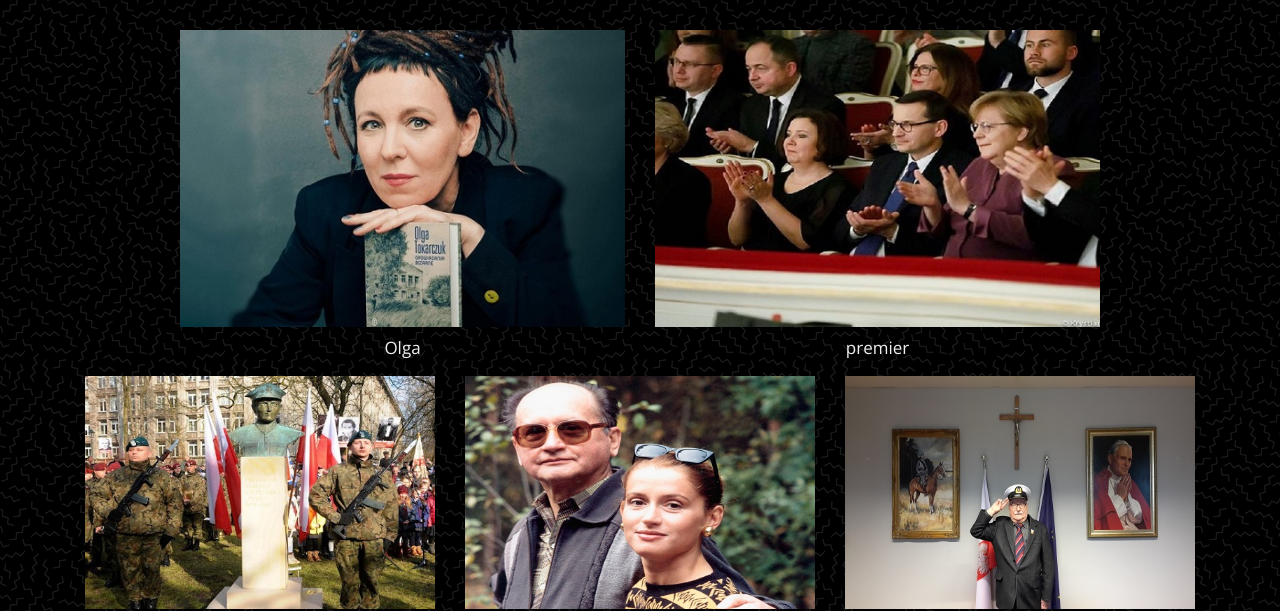
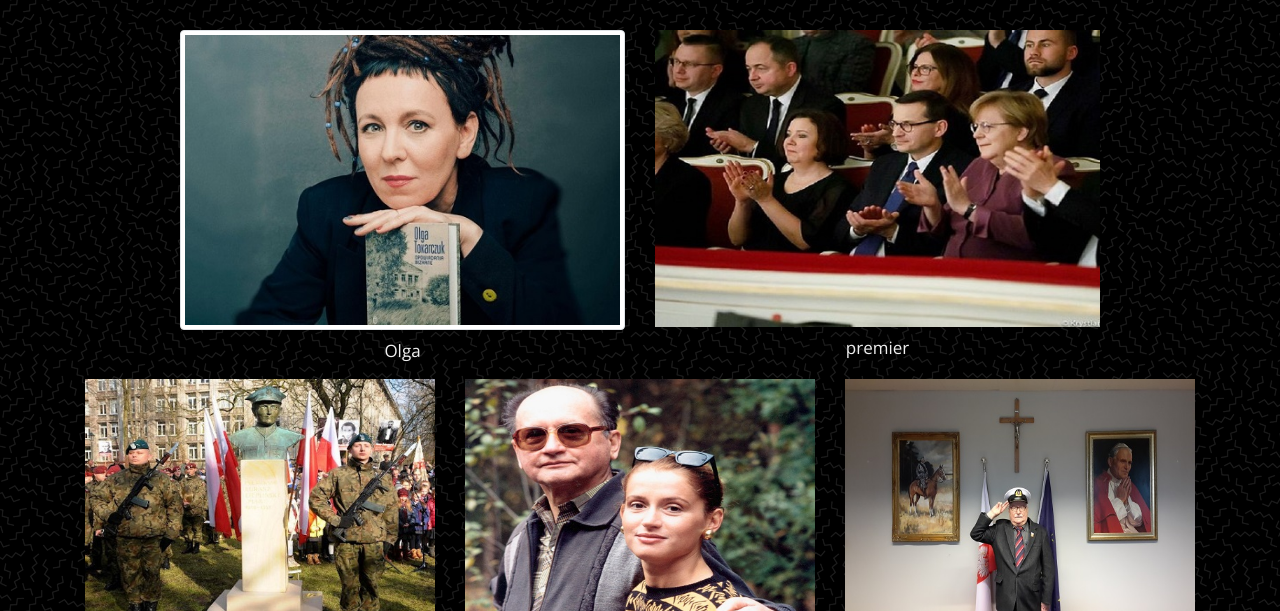
Before and after one commit to eniog/NewSite, a PHP site: page / in a window 1280 px wide. Shown: the part 166-777 px from the top of the page. Run offline with PHP 8.4, Linux system fonts and the light colour scheme.

Commit message:
add new files

```diff
--- a/index.php
+++ b/index.php
@@ -101,7 +101,7 @@
 					<div class="col-sm-6 col-md-5 offset-md-1">
 
 						<figure>
-							<a href="./WP/kim-jest-olga-tokarczuk"><img src="img/Olga.jpg"  alt="Loga Tokarczuk"></a>
+							<a href="./WP/kim-jest-olga-tokarczuk"><img class="img-thumbnail" src="img/Olga.jpg"  alt="Loga Tokarczuk"></a>
 							<figcaption>Olga</figcaption>
 						</figure>
 
```
